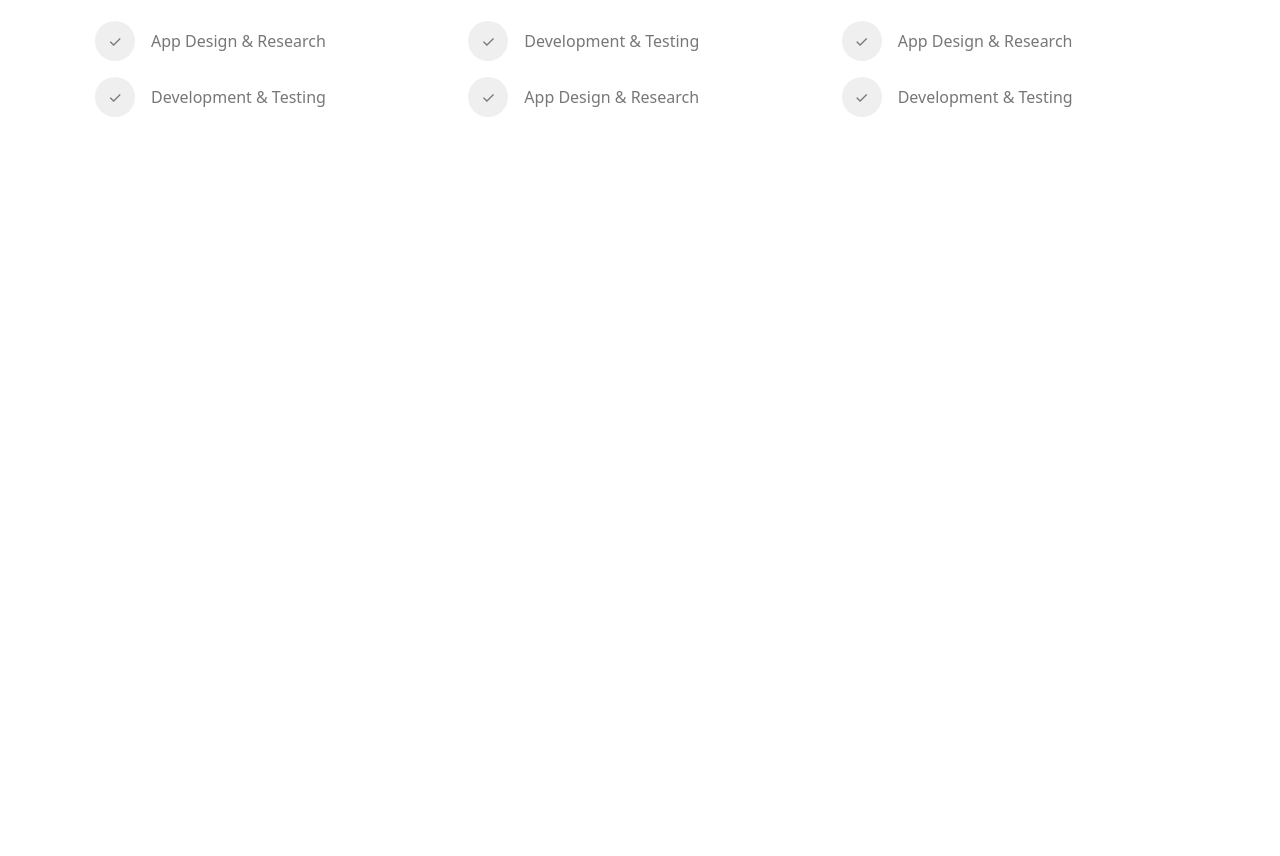
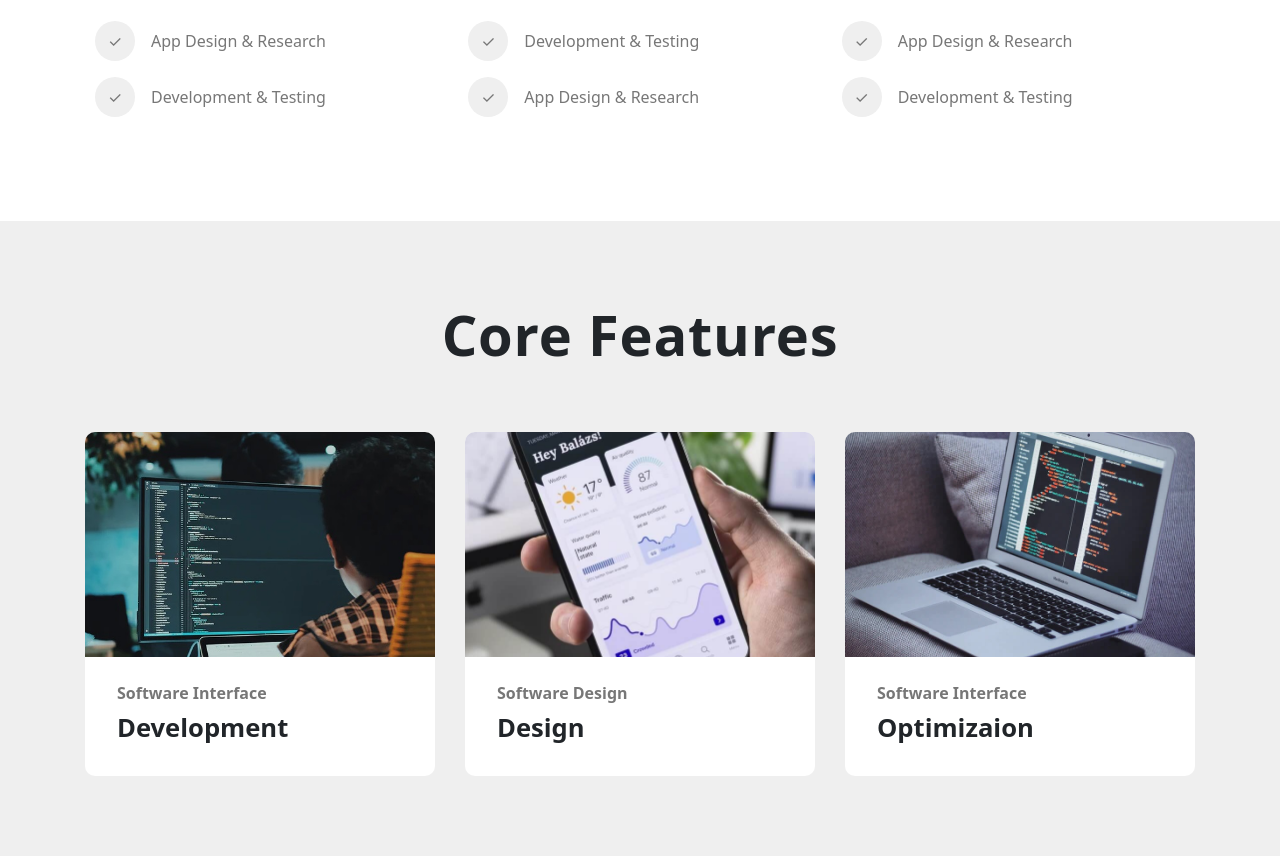
Before and after one commit to koi151/Web, a plain HTML site: page mini_project_1/index.html in a window 1280 px wide. Shown: the part 2228-3084 px from the top of the page. Before the commit the page ends 2449 px from the top, so only its background shows below. Drawn offline with nearby package versions, Linux system fonts and the light colour scheme.

Commit message:
update mini project

```diff
--- a/mini_project_1/assets/css/style.css
+++ b/mini_project_1/assets/css/style.css
@@ -403,6 +403,67 @@
 /*  End Section four responsive  */
 /* End Section four */
 
+/* Section five */
+.section-five {
+    background-color: var(--color-three);
+    text-align: center;
+    padding: 5rem 0rem;
+}
+
+.section-five .inner-box {
+    background-color: #fff;
+    border-radius: 10px;
+    overflow: hidden;
+}
+
+.section-five h1 {
+    font-weight: 700;
+    font-size: 3.5rem;
+    letter-spacing: 0.05rem;
+    margin: 0;
+    margin-bottom: 4rem;
+}
+
+.section-five .item-image {
+    height: 225px;
+    width: 100%;
+    object-fit: cover;
+    overflow: hidden;
+}
+
+.section-five .item-image img {
+    height: 225px;
+    width: 100%;
+    object-fit: cover;
+    transition: all 1s;
+}
+
+.section-five img:hover {
+    transform: scale(1.1);
+}
+
+.section-five .text-box {
+    text-align: left;
+    padding: 1.5rem 2rem;
+}
+
+.section-five .text-box strong {
+    color: var(--color-seven);
+    font-weight: 600;
+}
+
+.section-five .text-box h2 {
+    font-size: 1.6rem;
+    font-weight: 700;
+    margin-top: 0.5rem;
+}
+
+/*  Section five responsive  */
+@media (max-width: 991px) {
+    .section-five .spacing-justify {
+        margin: 5rem 0rem;
+    }
+}
 
 
 /* End Navigate bar */
--- a/mini_project_1/index.html
+++ b/mini_project_1/index.html
@@ -269,6 +269,63 @@
         </div>
     </section>
 
+    <!-- Section five -->
+    <section class="section-five">
+        <h1>Core Features</h1>
+        <div class="container">
+            <div class="row">
+                <div class="col-lg-4">
+                    <div class="inner-box">
+                        <div class="item-image">
+                            <img src="assets/image/features3.jpg" alt="section-6_pic-1">
+                        </div>
+                        <div class="text-box">
+                            <strong>
+                                Software Interface
+                            </strong>
+                            <h2>Development</h2>
+                        </div>
+                        <div class="pointer-box">
+
+                        </div>
+                    </div>
+                </div>
+                <div class="col-lg-4">
+                    <div class="inner-box spacing-justify">
+                        <div class="item-image">
+                            <img src="assets/image/features4.jpg" alt="section-6_pic-2">
+                        </div>
+                        <div class="text-box">
+                            <strong>
+                                Software Design
+                            </strong>
+                            <h2>Design</h2>
+                        </div>
+                        <div class="pointer-box">
+
+                        </div>
+                    </div>
+                </div>
+                <div class="col-lg-4">
+                    <div class="inner-box">
+                        <div class="item-image">
+                            <img src="assets/image/features5.jpg" alt="section-6_pic-3">
+                        </div>
+                        <div class="text-box">
+                            <strong>
+                                Software Interface
+                            </strong>
+                            <h2>Optimizaion</h2>
+                        </div>
+                        <div class="pointer-box">
+
+                        </div>
+                    </div>
+                </div>
+            </div>
+        </div>
+    </section>
+
 </body>
 
 </html>
```
Also changed, not shown: mini_project_1/assets/image/features3.jpg (added), mini_project_1/assets/image/features4.jpg (added), mini_project_1/assets/image/features5.jpg (added).
